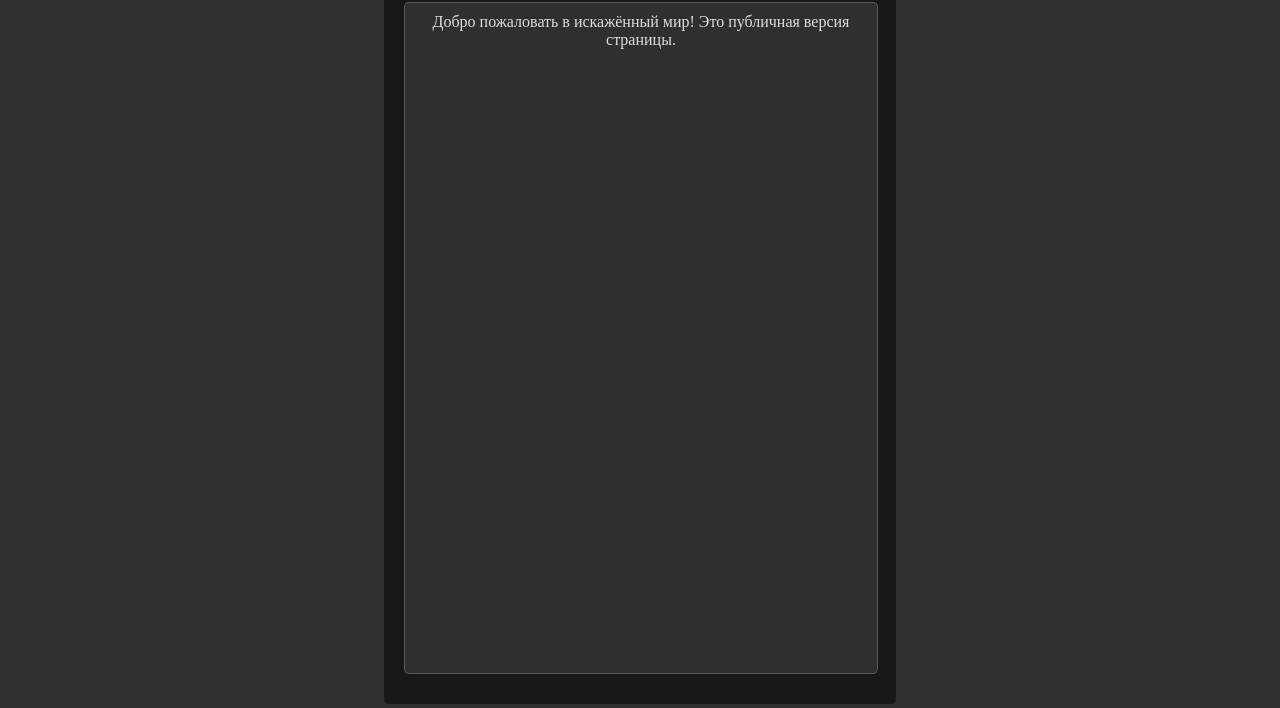
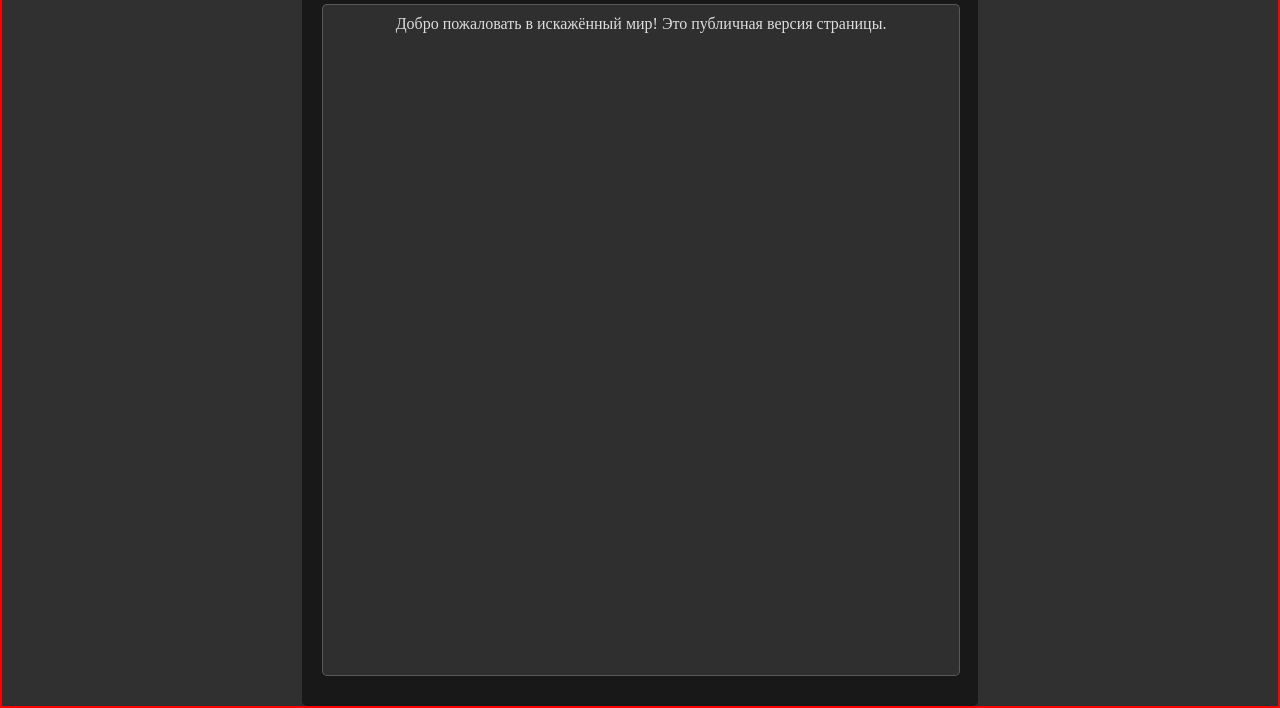
Before and after one commit to dslinak/dsworld, a plain HTML site: page index.html in a window 1280 px wide. Shown: the part 213-921 px from the top of the page. Drawn offline with Linux system fonts and the light colour scheme.

Commit message:
Update styles.css

```diff
--- a/styles.css
+++ b/styles.css
@@ -15,8 +15,9 @@ body {
     display: flex;
     flex-direction: column; /* Располагаем элементы вертикально */
     text-align: center;
-    padding-left: 30%; /* Устанавливаем отступ слева */
-    padding-right: 30%; /* Устанавливаем отступ справа */
+    padding-left: 300px; /* Устанавливаем отступ слева */
+    padding-right: 300px; /* Устанавливаем отступ справа */
+    border: 2px solid red; /* Добавлено для проверки */
     margin: 0;
 }
 
```
